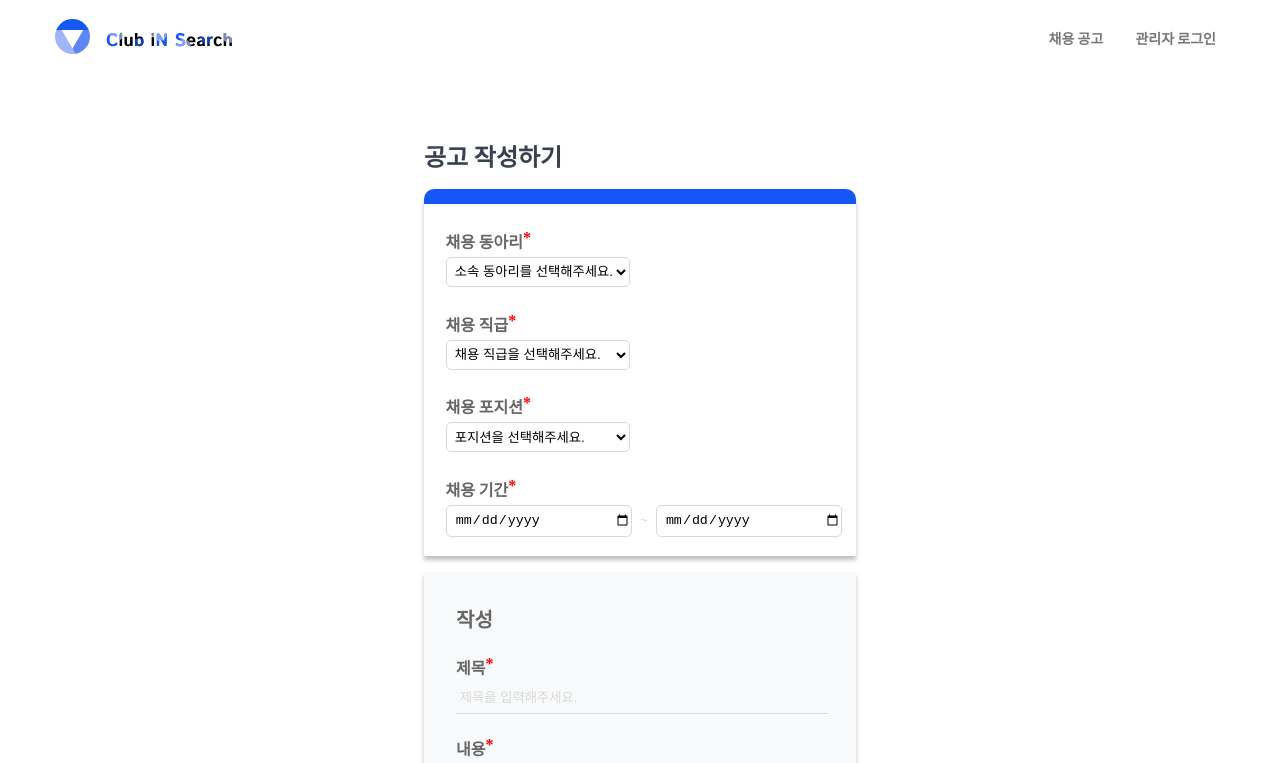
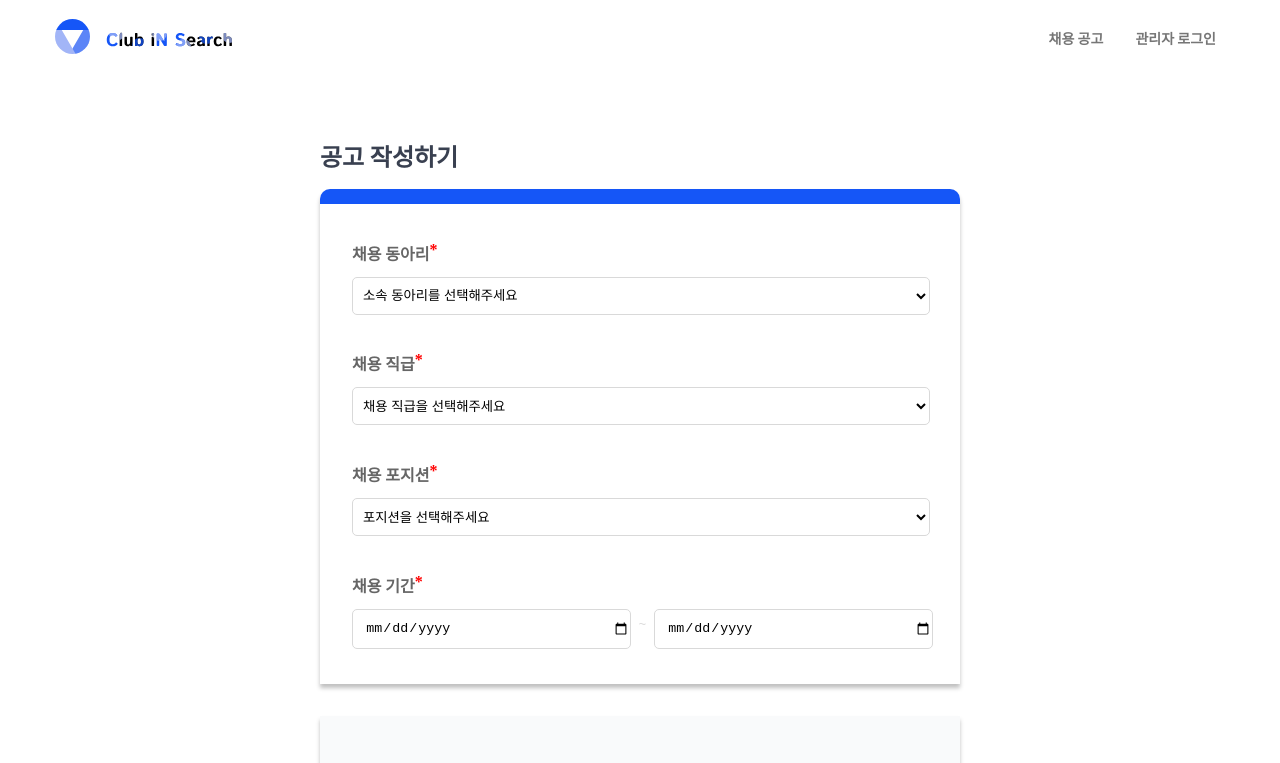
Before and after one commit to CNS-DGSW/ClubiNSearch-Front-Admin, a Next.js app: page /announcement in a window 1280 px wide. Shown: the top 763 px of the page. Built offline with nearby package versions, Linux system fonts and the light colour scheme.

Commit message:
FIX : admin writing page css fixing.
FIX : admin writing page css fixing.

```diff
--- a/package.json
+++ b/package.json
@@ -9,6 +9,8 @@
     "lint": "next lint"
   },
   "dependencies": {
+    "@ckeditor/ckeditor5-build-classic": "^39.0.1",
+    "@ckeditor/ckeditor5-react": "^6.1.0",
     "@types/react-dom": "18.0.11",
     "axios": "^1.4.0",
     "babel-preset-next": "^1.4.0",
--- a/src/components/announcement/MainWrite/Write.style.ts
+++ b/src/components/announcement/MainWrite/Write.style.ts
@@ -7,25 +7,16 @@ const BasicColor4 = "#666666";
 const BasicColor5 = "#D9D9D9";
 
 export const mainContainer = styled.div`
-  margin: auto;
+  margin-top: 5%;
   box-shadow: 0px 4px 4px rgba(0, 0, 0, 0.25);
   background-color: ${BasicColor3};
   padding: 2rem;
 `;
 
-export const mainTitle = styled.h4`
-  font-family: "Inter";
-  font-style: normal;
-  font-weight: 700;
-  font-size: 20px;
-
-  color: ${BasicColor4};
-`;
-
 export const content = styled.div`
   display: flex;
-  padding-top: 6%;
-  padding-bottom: 1%;
+  padding-top: 3%;
+  padding-bottom: 3%;
 `;
 
 export const contentTitle = styled.h4`
@@ -52,6 +43,7 @@ export const titleInput = styled.input`
   width: 100%;
   outline: none;
   height: 30px;
+  margin-bottom: 5%;
 `;
 
 export const mainTextarea = styled.textarea`
@@ -67,7 +59,7 @@ export const mainTextarea = styled.textarea`
 `;
 
 export const MarkdownViewWrap = styled.div`
-  padding: 1%;
+  padding: 3%;
   background-color: ${BasicColor3};
   border: none;
   border-top: 1px solid ${BasicColor5};
@@ -97,13 +89,14 @@ export const subButton = styled.button`
   border: none;
   color: white;
   border-radius: 5px;
-  margin-top: 1rem;
+  margin-top: 1.5rem;
   text-overflow: auto;
 `;
 
 export const EditTextareaForm = styled.div`
   width: 100%;
   border: 1px solid ${BasicColor5};
+  margin-bottom: 5%;
 `;
 
 interface IIsEdit {
--- a/src/components/announcement/MainWrite/Write.tsx
+++ b/src/components/announcement/MainWrite/Write.tsx
@@ -1,6 +1,8 @@
 import React, { useState } from "react";
 import * as S from "./Write.style";
 import API from "@/util/api";
+import { CKEditor } from "@ckeditor/ckeditor5-react";
+import ClassicEditor from "@ckeditor/ckeditor5-build-classic";
 import {
   clubNameAtom,
   titleAtom,
@@ -9,6 +11,7 @@ import {
   endDateAtom,
   employmentTypeAtom,
   detailContentAtom,
+  isOpenAtom,
 } from "@/store/WriteAtom";
 import { useRecoilState } from "recoil";
 import { ReactMarkdown } from "react-markdown/lib/react-markdown";
@@ -27,6 +30,7 @@ const Write = () => {
   const [title, setTitle] = useRecoilState<string>(titleAtom);
   const [detailContent, setDetailContent] =
     useRecoilState<string>(detailContentAtom);
+  const [isOpen, setIsOpen] = useRecoilState<boolean>(isOpenAtom);
 
   const handleTitleChange = (event: React.ChangeEvent<HTMLInputElement>) => {
     setTitle(event.target.value);
@@ -38,6 +42,8 @@ const Write = () => {
   };
 
   const handleSubmit = async () => {
+    setIsOpen(true);
+
     const payload = {
       clubName: clubName,
       title: title,
@@ -46,7 +52,7 @@ const Write = () => {
       detailContent: detailContent,
       startDate: startDate,
       endDate: endDate,
-      isOpen: true,
+      isOpen: isOpen,
     };
 
     const Token: string | null = localStorage.getItem("accessToken");
@@ -60,7 +66,7 @@ const Write = () => {
         detailContent: detailContent,
         startDate: startDate,
         endDate: endDate,
-        isOpen: true,
+        isOpen: isOpen,
       },
       {
         headers: {
@@ -72,13 +78,14 @@ const Write = () => {
         alert("작성하신 공고가 게시되었습니다.");
         router.push("/");
       })
-      .catch((_) => {});
+      .catch((_) => {
+        alert("모든 필드를 채워주세요.");
+      });
   };
 
   return (
     <>
       <S.mainContainer>
-        <S.mainTitle>작성</S.mainTitle>
         <S.content>
           <S.contentTitle>제목</S.contentTitle>
           <S.contentPoint>*</S.contentPoint>
@@ -90,6 +97,18 @@ const Write = () => {
           value={title}
           onChange={handleTitleChange}
         ></S.titleInput>
+        {isOpen && title == "" && (
+          <div
+            style={{
+              color: "red",
+              fontSize: "13px",
+              marginTop: "-4%",
+              marginBottom: "1.3%",
+            }}
+          >
+            *공지사항 제목을 입력해주세요.*
+          </div>
+        )}
         <S.content>
           <S.contentTitle>내용</S.contentTitle>
           <S.contentPoint>*</S.contentPoint>
@@ -132,6 +151,18 @@ const Write = () => {
             )}
           </S.MarkdownViewWrap>
         </S.EditTextareaForm>
+        {isOpen && detailContent == "" && (
+          <div
+            style={{
+              color: "red",
+              fontSize: "13px",
+              marginTop: "-4%",
+              marginBottom: "1.3%",
+            }}
+          >
+            *공지사항 내용을 입력해주세요.*
+          </div>
+        )}
       </S.mainContainer>
       <S.subButton onClick={handleSubmit}>게시하기</S.subButton>
     </>
--- a/src/components/announcement/Select/ClubName.style.ts
+++ b/src/components/announcement/Select/ClubName.style.ts
@@ -2,8 +2,8 @@ import styled from "styled-components";
 
 export const clubNameSelect = styled.select`
   padding-left: 1%;
-  width: 45%;
-  height: 30px;
+  width: 95%;
+  height: 38px;
   border-color: #d9d9d9;
   border-radius: 5px;
   background: #ffffff;
--- a/src/components/announcement/Select/ClubName.tsx
+++ b/src/components/announcement/Select/ClubName.tsx
@@ -14,7 +14,7 @@ const ClubName = () => {
   return (
     <div>
       <S.clubNameSelect value={clubName} onChange={handleClubNameChange}>
-        <option>소속 동아리를 선택해주세요.</option>
+        <option>소속 동아리를 선택해주세요</option>
         <option value="CNS">CNS</option>
         <option value="B1ND">B1nd</option>
         <option value="DUCAMI">두카미</option>
--- a/src/components/announcement/Select/EmploymentType.style.ts
+++ b/src/components/announcement/Select/EmploymentType.style.ts
@@ -2,8 +2,8 @@ import styled from "styled-components";
 
 export const employmentTypeSelect = styled.select`
   padding-left: 1%;
-  width: 45%;
-  height: 30px;
+  width: 95%;
+  height: 38px;
   border-color: #d9d9d9;
   border-radius: 5px;
   background: #ffffff;
--- a/src/components/announcement/Select/EmploymentType.tsx
+++ b/src/components/announcement/Select/EmploymentType.tsx
@@ -18,7 +18,7 @@ const EmploymentType = () => {
         value={employmentType}
         onChange={handleEmploymentTypeChange}
       >
-        <option>채용 직급을 선택해주세요.</option>
+        <option>채용 직급을 선택해주세요</option>
         <option value="INTERN">인턴</option>
         <option value="REGULAR">정규직</option>
       </S.employmentTypeSelect>
--- a/src/components/announcement/Select/Position.style.ts
+++ b/src/components/announcement/Select/Position.style.ts
@@ -2,8 +2,8 @@ import styled from "styled-components";
 
 export const positionSelect = styled.select`
   padding-left: 1%;
-  width: 45%;
-  height: 30px;
+  width: 95%;
+  height: 38px;
   border-color: #d9d9d9;
   border-radius: 5px;
   background: #ffffff;
--- a/src/components/announcement/Select/Position.tsx
+++ b/src/components/announcement/Select/Position.tsx
@@ -14,7 +14,7 @@ const Position = () => {
   return (
     <div>
       <S.positionSelect value={position} onChange={handlePositionChange}>
-        <option>포지션을 선택해주세요.</option>
+        <option>포지션을 선택해주세요</option>
         <option value="Front-End">Front-End</option>
         <option value="Back-End">Back-End</option>
         <option value="Android">Android</option>
--- a/src/components/announcement/TitleWrite/Write.style.ts
+++ b/src/components/announcement/TitleWrite/Write.style.ts
@@ -8,7 +8,7 @@ const BasicColor5 = "#D9D9D9";
 
 export const MainContainer = styled.div`
   margin: 5rem auto;
-  width: 27rem;
+  width: 40rem;
 `;
 
 export const parentTitle = styled.h1`
@@ -23,7 +23,7 @@ export const titleContainer = styled.div`
   margin: 1rem auto;
   box-shadow: 0px 4px 4px rgba(0, 0, 0, 0.25);
   background-color: ${BasicColor3};
-  height: 22rem;
+  height: 30rem;
   border-top: 15px solid ${BasicColor2};
   border-radius: 10px 10px 0px 0px;
 `;
@@ -35,10 +35,10 @@ export const titleContent = styled.div`
 export const content = styled.div`
   display: flex;
   padding-top: 6%;
-  padding-bottom: 1%;
 `;
 
 export const contentTitle = styled.h4`
+  margin-bottom: 2%;
   font-family: "Inter";
   font-style: normal;
   font-weight: 700;
@@ -74,8 +74,8 @@ export const dateSelect = styled.input`
   background: ${BasicColor3};
   border: 1px solid ${BasicColor5};
   border-radius: 5px;
-  width: 43%;
-  height: 30px;
+  width: 43.5%;
+  height: 38px;
 `;
 export const dateSign = styled.pre`
   margin-top: 8px;
--- a/src/components/announcement/TitleWrite/Write.tsx
+++ b/src/components/announcement/TitleWrite/Write.tsx
@@ -4,12 +4,26 @@ import ClubName from "../Select/ClubName";
 import EmploymentType from "../Select/EmploymentType";
 import MainWrite from "@/components/announcement/MainWrite/Write";
 import { useRecoilState } from "recoil";
-import { titleAtom, startDateAtom, endDateAtom } from "@/store/WriteAtom";
+import {
+  clubNameAtom,
+  employmentTypeAtom,
+  positionAtom,
+  titleAtom,
+  startDateAtom,
+  endDateAtom,
+  isOpenAtom,
+} from "@/store/WriteAtom";
+import { useEffect } from "react";
 
 const Write = () => {
+  const [clubName, setClubName] = useRecoilState(clubNameAtom);
+  const [employmentType, setEmploymentType] =
+    useRecoilState(employmentTypeAtom);
+  const [position, setPosition] = useRecoilState(positionAtom);
   const [title, setTitle] = useRecoilState(titleAtom);
   const [startDate, setStartDate] = useRecoilState(startDateAtom);
   const [endDate, setEndDate] = useRecoilState(endDateAtom);
+  const [isOpen, setIsOpen] = useRecoilState<boolean>(isOpenAtom);
 
   const handleTitleChange = (event: React.ChangeEvent<HTMLInputElement>) => {
     setTitle(event.target.value);
@@ -33,18 +47,55 @@ const Write = () => {
             <S.contentPoint>*</S.contentPoint>
           </S.content>
           <ClubName />
+          {isOpen && clubName == "" && (
+            <div
+              style={{
+                color: "red",
+                fontSize: "13px",
+                marginTop: "5px",
+                marginBottom: "-3.4%",
+              }}
+            >
+              *소속 동아리를 선택해주세요.*
+            </div>
+          )}
 
           <S.content>
             <S.contentTitle>채용 직급</S.contentTitle>
             <S.contentPoint>*</S.contentPoint>
           </S.content>
           <EmploymentType />
+          {isOpen && employmentType == "" && (
+            <div
+              style={{
+                color: "red",
+                fontSize: "13px",
+                marginTop: "5px",
+                marginBottom: "-3.4%",
+              }}
+            >
+              *채용 직급을 선택해주세요.*
+            </div>
+          )}
 
           <S.content>
             <S.contentTitle>채용 포지션</S.contentTitle>
             <S.contentPoint>*</S.contentPoint>
           </S.content>
           <Position />
+          {isOpen && position == "" && (
+            <div
+              style={{
+                color: "red",
+                fontSize: "13px",
+                marginTop: "5px",
+                marginBottom: "-3.4%",
+              }}
+            >
+              *포지션을 선택해주세요.*
+            </div>
+          )}
+
           <S.content>
             <S.contentTitle>채용 기간</S.contentTitle>
             <S.contentPoint>*</S.contentPoint>
@@ -64,6 +115,31 @@ const Write = () => {
               onChange={handleEndDateChange}
             ></S.dateSelect>
           </S.selectContainer>
+          {isOpen && startDate == "" && (
+            <div
+              style={{
+                color: "red",
+                fontSize: "13px",
+                marginTop: "5px",
+                marginBottom: "-3.4%",
+              }}
+            >
+              *채용시작 기간을 선택해주세요.*
+            </div>
+          )}
+          {isOpen && endDate == "" && (
+            <div
+              style={{
+                color: "red",
+                fontSize: "13px",
+                marginLeft: "50%",
+                marginTop: "5px",
+                marginBottom: "-3.4%",
+              }}
+            >
+              *채용종료 기간을 선택해주세요.*
+            </div>
+          )}
         </S.titleContent>
       </S.titleContainer>
       <MainWrite />
--- a/src/store/WriteAtom.tsx
+++ b/src/store/WriteAtom.tsx
@@ -35,7 +35,7 @@ export const detailContentAtom = atom<string>({
   default: "",
 });
 
-export const isOpen = atom<boolean>({
-  key: "isOpen",
-  default: true,
+export const isOpenAtom = atom<boolean>({
+  key: "isOpenAtom",
+  default: false,
 });
```
Also changed, not shown: 1 other file (tests, documents, lock files or other folders).
